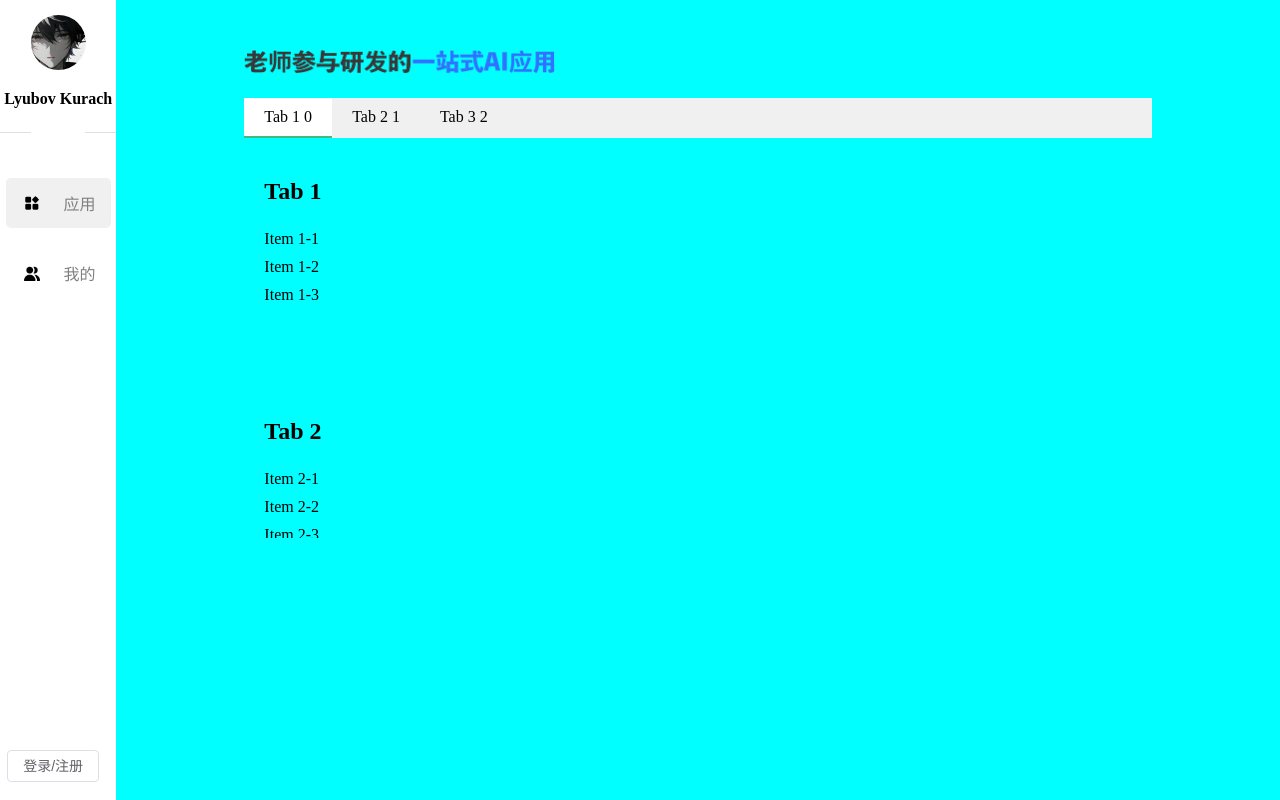
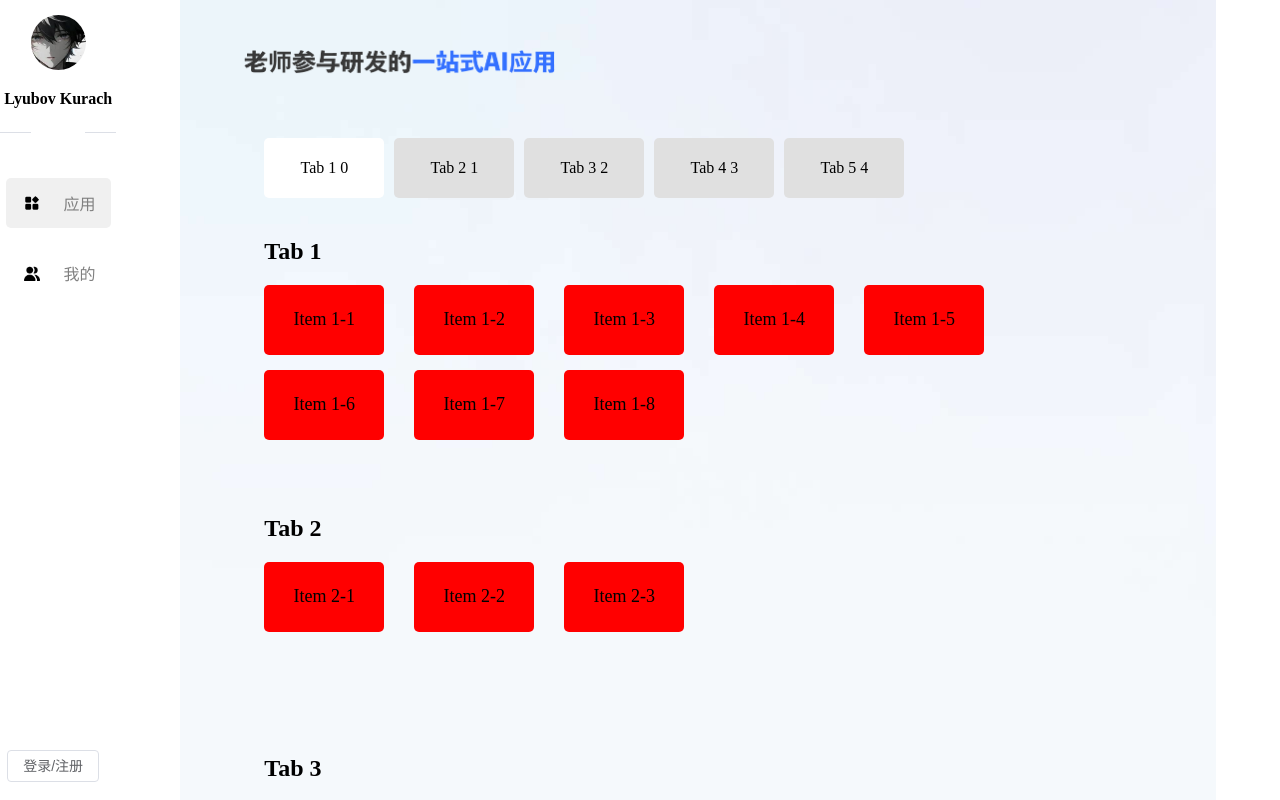
Before and after one commit to white2bird/candy_ai_app, a Vue app: page /home/roles in a window 1280 px wide. Built offline with nearby package versions, Linux system fonts and the light colour scheme.

Commit message:
主页面提交

```diff
--- a/src/components/TabsScroll.vue
+++ b/src/components/TabsScroll.vue
@@ -44,7 +44,7 @@ import { ref, onMounted, onBeforeUnmount, nextTick, getCurrentInstance } from 'v
 const tabs = ref([
     {
         title: 'Tab 1',
-        items: ['Item 1-1', 'Item 1-2', 'Item 1-3'],
+        items: ['Item 1-1', 'Item 1-2', 'Item 1-3', 'Item 1-4', 'Item 1-5', 'Item 1-6', 'Item 1-7', 'Item 1-8'],
     },
     {
         title: 'Tab 2',
@@ -52,6 +52,14 @@ const tabs = ref([
     },
     {
         title: 'Tab 3',
+        items: ['Item 3-1', 'Item 3-2', 'Item 3-3'],
+    },
+    {
+        title: 'Tab 4',
+        items: ['Item 3-1', 'Item 3-2', 'Item 3-3'],
+    },
+    {
+        title: 'Tab 5',
         items: ['Item 3-1', 'Item 3-2', 'Item 3-3'],
     },
 ]);
@@ -149,28 +157,44 @@ onBeforeUnmount(() => {
 
 .model_platform_content {
     flex: 1;
-    max-height: 500px;
+    max-height: 700px;
     overflow-x: auto;
 }
 
 
 .tabs {
     display: flex;
-    background-color: #f0f0f0;
+    top: 0;
+    margin-left: 20px;
+    margin-top:40px;
+    position: sticky;
+    z-index: 1;
+    // scroll-behavior: smooth;
+    // background-color: #f0f0f0;
 }
 
 .tab {
+    border-radius: 5px;
     padding: 10px 20px;
+    margin-right: 10px;
+    background-color: #e0e0e0;
+    max-width: 80px;
+    height: 40px;
+    display: flex;
+    align-items: center;
+    justify-content: center;
     cursor: pointer;
+    flex-grow: 1;
+    flex-shrink: 1;
 }
 
 .tab.active {
     background-color: #ffffff;
-    border-bottom: 2px solid #42b983;
+    // border-bottom: 2px solid #42b983;
 }
 
 .content {
-    height: 400px;
+    // max-height: 700px;
     overflow-y: auto;
     position: relative;
 }
@@ -182,9 +206,23 @@ onBeforeUnmount(() => {
 
 .sub-items {
     margin-top: 10px;
+    display: flex;
+    justify-content: start;
+    flex-wrap: wrap;
 }
 
 .sub-item {
-    padding: 5px 0;
+    display: flex;
+    height: 50px;
+    width: 100px;
+    background-color: red;
+    padding: 5px;
+    justify-content:center;
+    align-items: center;
+    margin-right: 30px;
+    padding: 10px;
+    margin-bottom: 15px;
+    border-radius: 5px;
+    font-size: 18px;
 }
 </style>
--- a/src/page/Home.vue
+++ b/src/page/Home.vue
@@ -32,7 +32,7 @@
       display: flex;
       width: 100%;
       height: 100%;
-      background-color: red;
+      /* background-color: red; */
     }
     .ai_aside{
       /* min-width: 20px; */
@@ -46,7 +46,7 @@
       display: flex;
       flex-grow: 8;
       flex-shrink: 1;
-      background-color: aqua;
+      /* background-color: aqua; */
       height: 100%;
       width: 100%;
     }
--- a/src/views/RolePlatform.vue
+++ b/src/views/RolePlatform.vue
@@ -11,6 +11,7 @@ import TabsScroll from '@/components/TabsScroll.vue';
 <style scoped>
 .role_platform{
     display: flex;
+    background-image: url('/images/background.jpg');
     background-clip: content-box;
     height: 100%;
     flex: 1;
```
Also changed, not shown: public/images/background.jpg (added).
